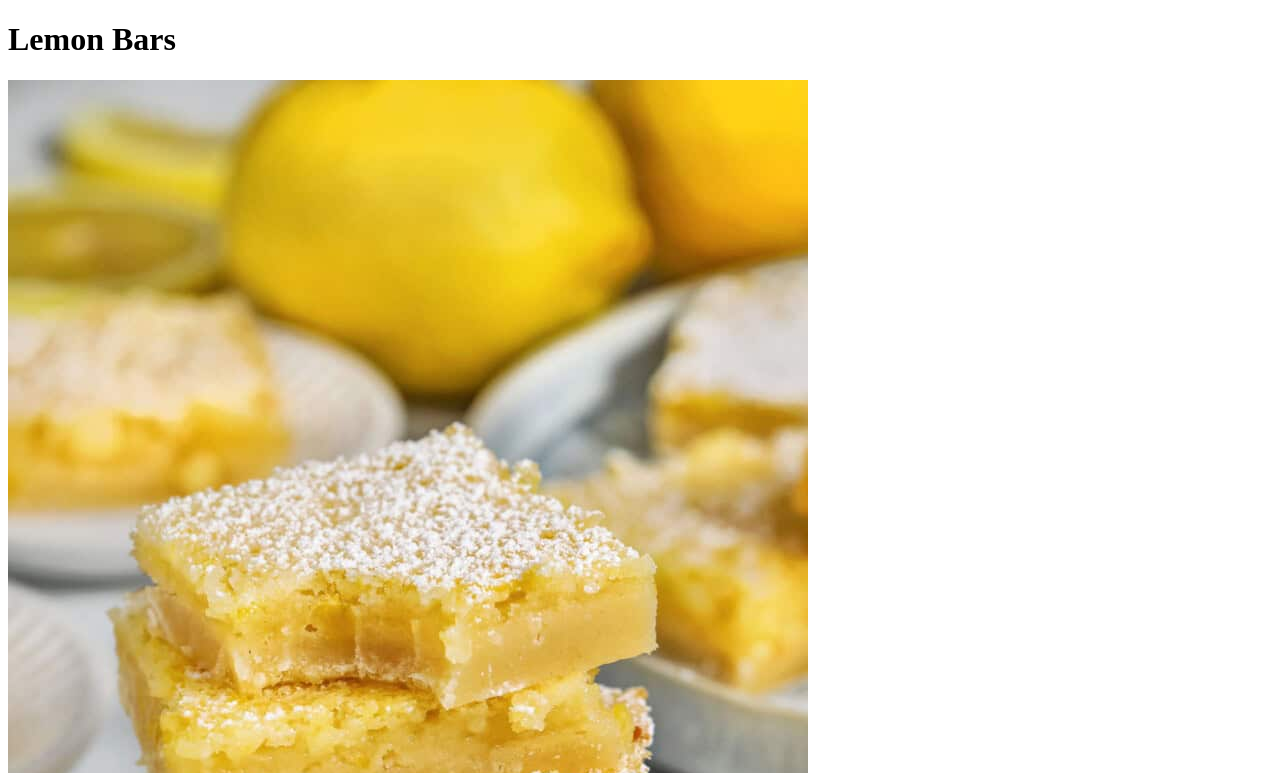
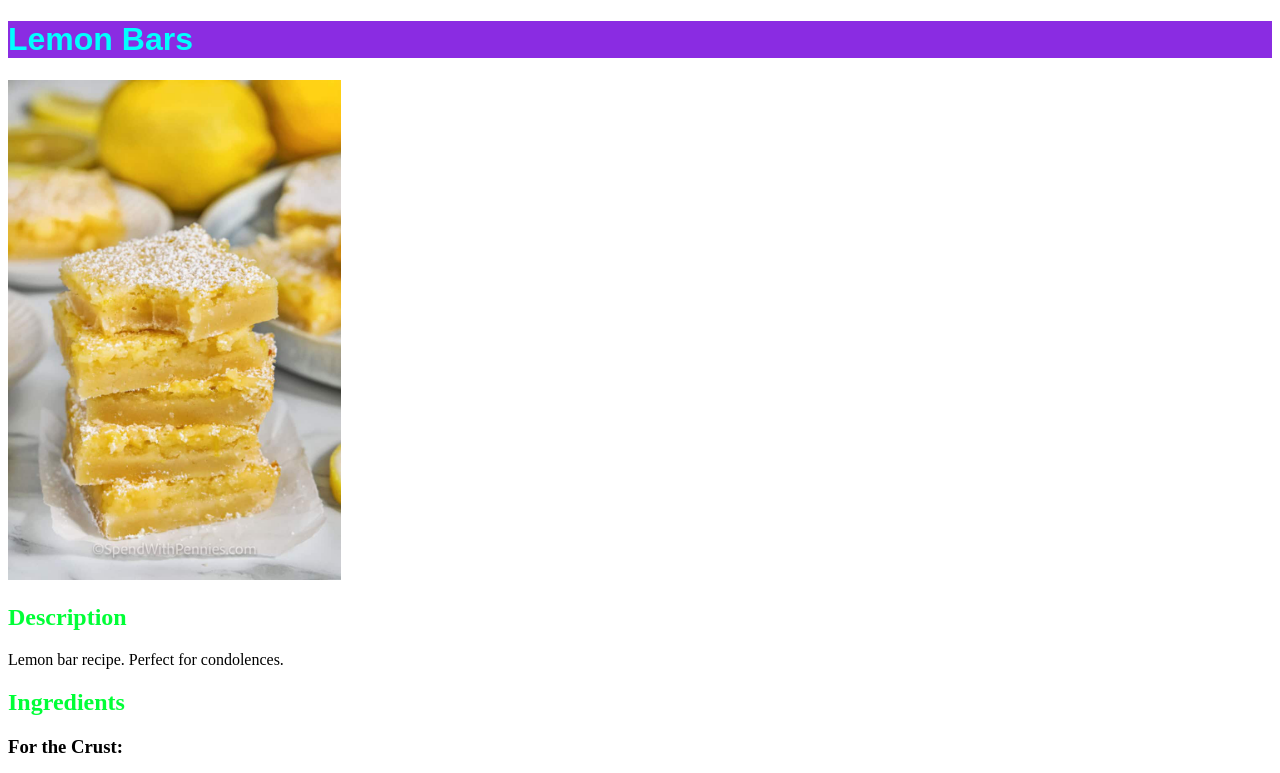
Before and after one commit to chasejhayes/odin-recipes, a plain HTML site: page recipes/lemon_bars.html in a window 1280 px wide. Shown: the top 773 px of the page. Drawn offline with Linux system fonts and the light colour scheme.

Commit message:
Make various stylistic changes to test knowledge of CSS

```diff
--- a/recipes/lemon_bars.html
+++ b/recipes/lemon_bars.html
@@ -3,16 +3,17 @@
 <head>
     <meta charset="UTF-8">
     <meta name="viewport" content="width=device-width, initial-scale=1.0">
+    <link rel="stylesheet" href="styles.css">
     <title>Lemon Bars</title>
 </head>
 <body>
     <h1>Lemon Bars</h1>
-    <img src="../images/Easy-Lemon-Bars-Recipe-SpendWithPennies-4-800x1200.jpg" alt="Lemon Bars" width="800" height="1200">
+    <img src="../images/Easy-Lemon-Bars-Recipe-SpendWithPennies-4-800x1200.jpg" alt="Lemon Bars" class="photos">
 
-    <h2>Description</h2>
+    <h2 class="h2 example_1">Description</h2>
     <p>Lemon bar recipe. Perfect for condolences.</p>
 
-    <h2>Ingredients</h2>
+    <h2 class="h2 example_2">Ingredients</h2>
     <h3>For the Crust:</h3>
     <ul>
         <li>10 tbsp butter</li>
--- /dev/null
+++ b/recipes/styles.css
@@ -0,0 +1,29 @@
+img{
+    height: 500px;
+    width: auto;
+}
+
+h1{
+    font-weight: bolder;
+    font-family: Arial, Helvetica, sans-serif;
+    color: rgb(0, 255, 255);
+    background-color: hsl(271, 76%, 53%);
+}
+
+.h2{
+    color: rgb(0, 255, 55)
+}
+
+
+
+
+
+
+
+
+
+
+/* To Do:
+Change color, size, background, and weight to all headings
+Do same for all paragraphs
+ */
```
Also changed, not shown: index.html (+1 -0 lines), recipes/brownies.html (+3 -2 lines), recipes/chocolate_cake.html (+3 -2 lines).
